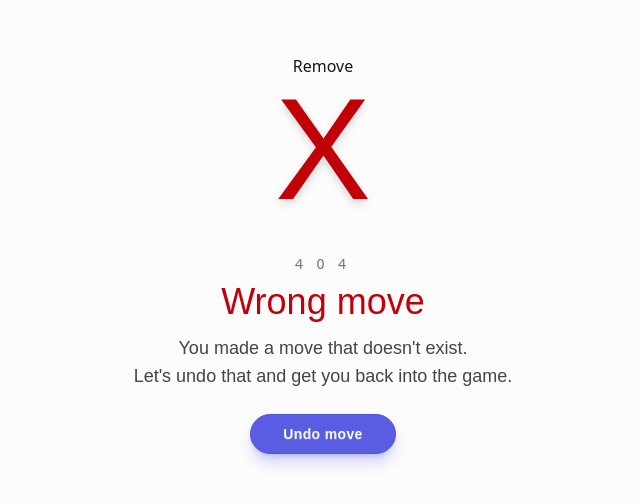
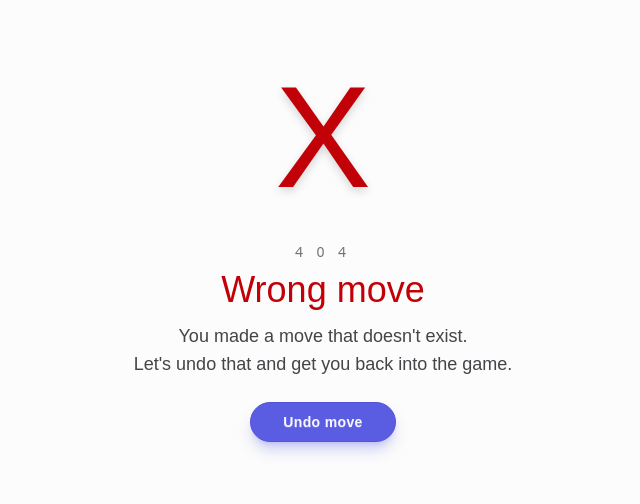
Before and after one commit to MohammedAnasuddin/Twisty-XO, a React (Vite) app: page /Game in a window 1280 px wide. Shown: the part 146-650 px from the top of the page, without its empty margins (317-957 px from the left). Built offline with nearby package versions, Linux system fonts and the light colour scheme.

Commit message:
Removes a leftover comment

```diff
--- a/src/pages/error/ui/PathError.jsx
+++ b/src/pages/error/ui/PathError.jsx
@@ -27,7 +27,6 @@ const PathError = () => {
       <div className="relative w-full max-w-md text-center">
         {/* Giant X + ghost O */}
         <div className="relative inline-block mb-8" onMouseEnter={triggerShake}>
-       Remove
 
           {/* Main X – error red, shake on mount + hover */}
           <span
```
